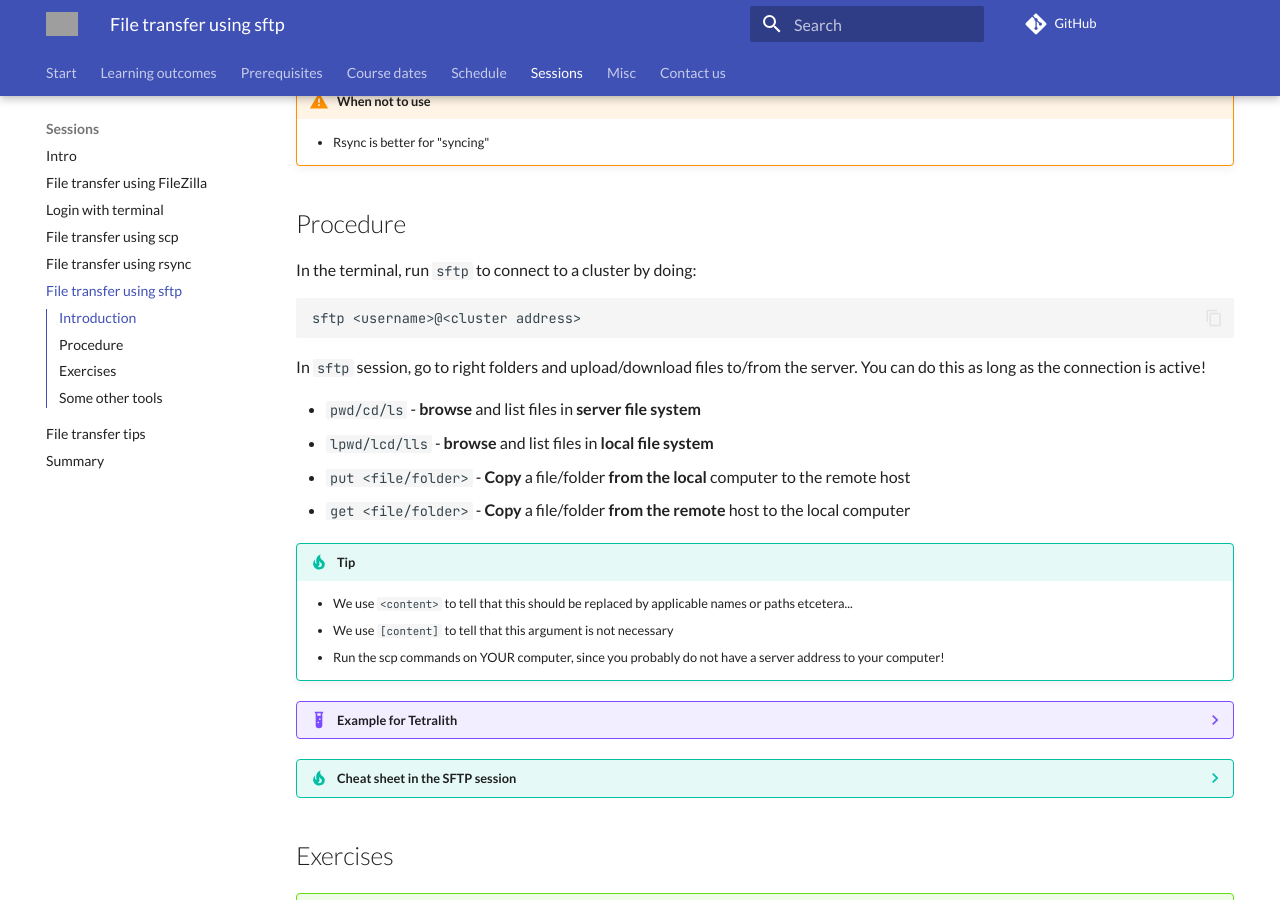
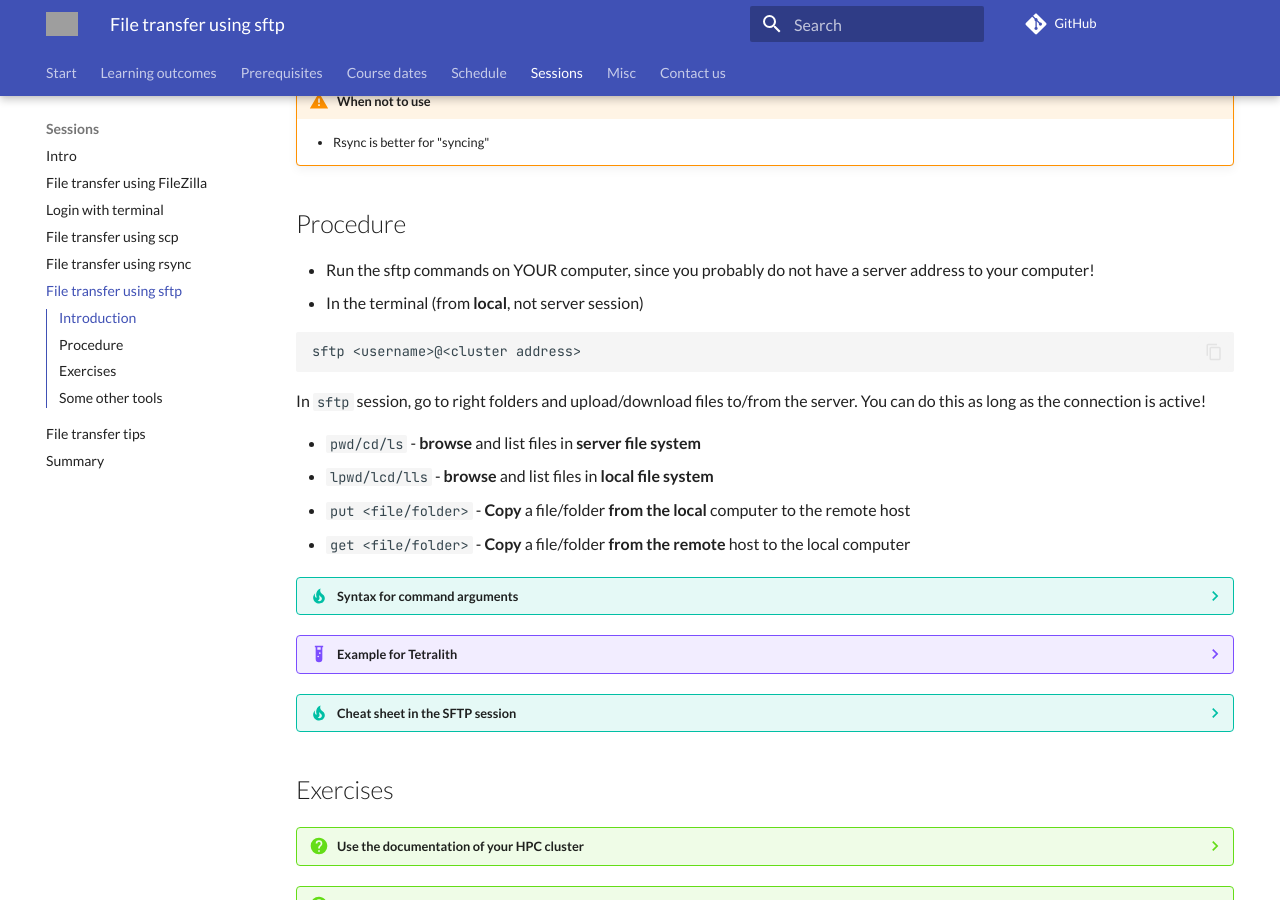
Before and after one commit to UPPMAX/naiss_file_transfer_course, an MkDocs documentation site: the page built from docs/sessions/sftp/README.md, in a window 1280 px wide and 900 px high, scrolled down 933 px. Built offline with MkDocs 1.6.1 and Material for MkDocs 9.7.7, drawn with Linux system fonts in a browser that asks for light colours; comment, search, counter and statistics services are not loaded; grey boxes are pictures that could not be loaded.

Commit message:
sftp fixes

````diff
--- a/docs/sessions/sftp/README.md
+++ b/docs/sessions/sftp/README.md
@@ -51,13 +51,12 @@
 
     - Rsync is better for "syncing"
 
-
 ## Procedure
 
 <!-- markdownlint-disable MD013 --><!-- Let's break 80 characters per line -->
 
-
-In the terminal, run `sftp` to connect to a cluster by doing:
+- Run the sftp commands on YOUR computer, since you probably do not have a server address to your computer!
+- In the terminal (from **local**, not server session)
 
 ```bash
 sftp <username>@<cluster address>
@@ -70,11 +69,11 @@
 - ``put <file/folder>`` - **Copy** a file/folder **from the local** computer to the remote host
 - ``get <file/folder>`` - **Copy** a file/folder **from the remote** host to the local computer
 
-!!! tip
+???- tip "Syntax for command arguments"
 
     - We use `<content>` to tell that this should be replaced by applicable names or paths etcetera...
     - We use ``[content]`` to tell that this argument is not necessary
-    - Run the scp commands on YOUR computer, since you probably do not have a server address to your computer!
+    - Run the sftp commands on YOUR computer, since you probably do not have a server address to your computer!
 
 ???- example "Example for Tetralith"
 
````
